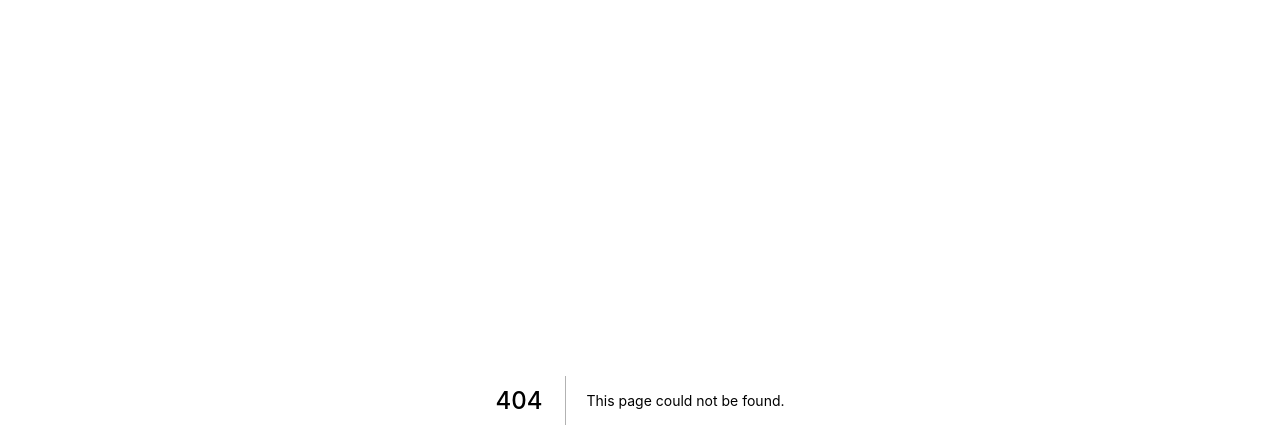
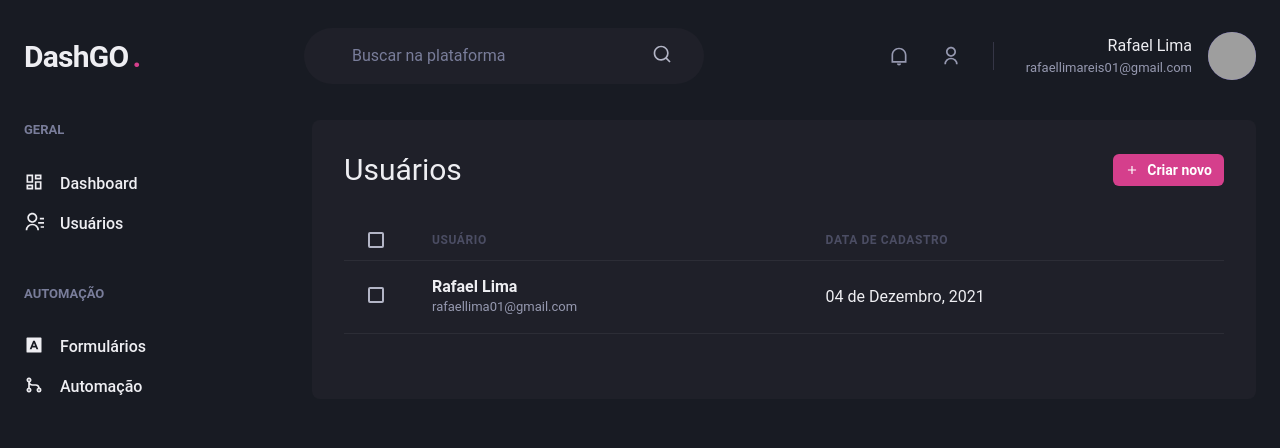
Before and after one commit to RafaelLimaReis/rocketseat_course, a Next.js app in the folder dashgo/: page /users in a window 1280 px wide. Before the commit this address had no page. Shown: the top 448 px of the page. Built offline with nearby package versions, Linux system fonts and the light colour scheme; grey boxes are pictures that could not be loaded.

Commit message:
listagem de usuarios

```diff
--- /dev/null
+++ b/dashgo/src/pages/users/index.tsx
@@ -0,0 +1,54 @@
+import { Box, Button, Checkbox, Flex, Heading, Icon, Table, Tbody, Td, Text, Th, Thead, Tr } from "@chakra-ui/react";
+import { RiAddLine } from "react-icons/ri";
+import { Header } from "../../components/Header";
+import { Sidebar } from "../../components/Sidebar";
+
+export default function UserList() {
+    return (
+        <Box>
+            <Header />
+
+            <Flex w="100%" my="6" maxWidth={1480} mx="auto" px="6">
+                <Sidebar />
+
+                <Box flex="1" borderRadius={8} bg="gray.800" p="8">
+                    <Flex mb="8" justify="space-between" align="center">
+                        <Heading size="lg" fontWeight="normal">Usuários</Heading>
+
+                        <Button as="a" size="sm" fontSize="sm" colorScheme="pink" leftIcon={<Icon as={RiAddLine}/>}>
+                            Criar novo
+                        </Button>
+                    </Flex>
+
+                    <Table colorScheme="whiteAlpha">
+                        <Thead>
+                            <Tr>
+                                <Th px="6" color="gray.300" width="8">
+                                    <Checkbox colorScheme="pink" />
+                                </Th>
+                                <Th>
+                                    Usuário
+                                </Th>
+                                <Th>Data de cadastro</Th>
+                            </Tr>
+                        </Thead>
+                        <Tbody>
+                            <Tr>
+                                <Td px="6">
+                                    <Checkbox colorScheme="pink" />
+                                </Td>
+                                <Td>
+                                    <Box>
+                                        <Text fontWeight="bold">Rafael Lima</Text>
+                                        <Text fontSize="small" color="gray.300">rafaellima01@gmail.com</Text>
+                                    </Box>
+                                </Td>
+                                <Td>04 de Dezembro, 2021</Td>
+                            </Tr>
+                        </Tbody>
+                    </Table>
+                </Box>
+            </Flex>
+        </Box>
+    );
+}
```
